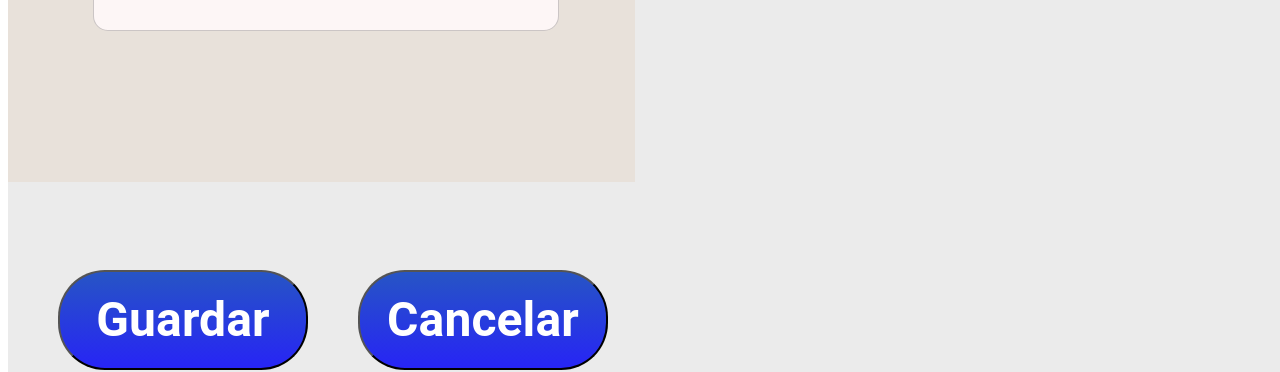
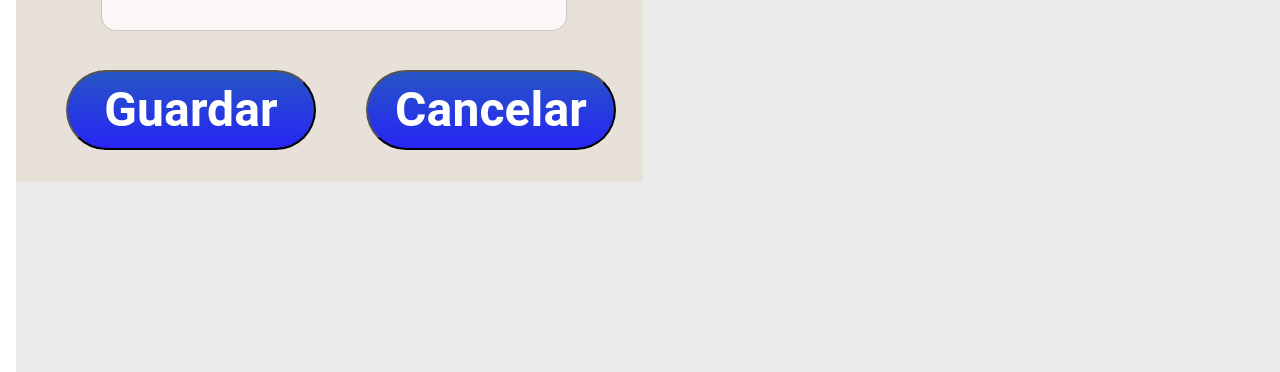
Before and after one commit to marcosernestol/LoginHM, an Angular app: page / in a window 1280 px wide. Shown: the part 475-847 px from the top of the page. Built offline with nearby package versions, Linux system fonts and the light colour scheme.

Commit message:
Body para GoLive

```diff
--- a/src/app/app.css
+++ b/src/app/app.css
@@ -107,7 +107,7 @@
  .BotN {
 
   width: 250.00px;
-  height: 100.00px;
+  height: 80.00px;
   background: linear-gradient(0deg, rgba(23, 7, 246, 0.2) 0%, rgba(21, 248, 4, 0.2) 100%), #2B2CF5;
   border-radius: 47px;
   justify-content: center;
@@ -246,12 +246,12 @@
  #botonGuardar {
      position: relative;
      left: 50px;
-     top: 600px;
+     top: 400px;
 
  }
 
  #botonCancelar {
      position: relative;
      left: 100px;
-     top: 600px;
+     top: 400px;
  }
--- a/src/app/app.html
+++ b/src/app/app.html
@@ -1,10 +1,12 @@
 
 <!-- todo lo que queremos que vea el usuario , Incluyendo el Esquema de HTML5 : header,nav,Section,aside y footer -->
+<!--  El <body> hace falta para el  GoLive  -->
+<body>
 
-<!--
+<!-- Estos Links no deberian ir aqui .mmm.¿¿???  -->
 <link rel="stylesheet" href="./app.css">
 <script type="text/typescript" src="./app.ts"></script>
--->
+
 
 <header>
     <img
@@ -117,3 +119,5 @@
 </section>
 
 <footer></footer>
+
+</body>
```
